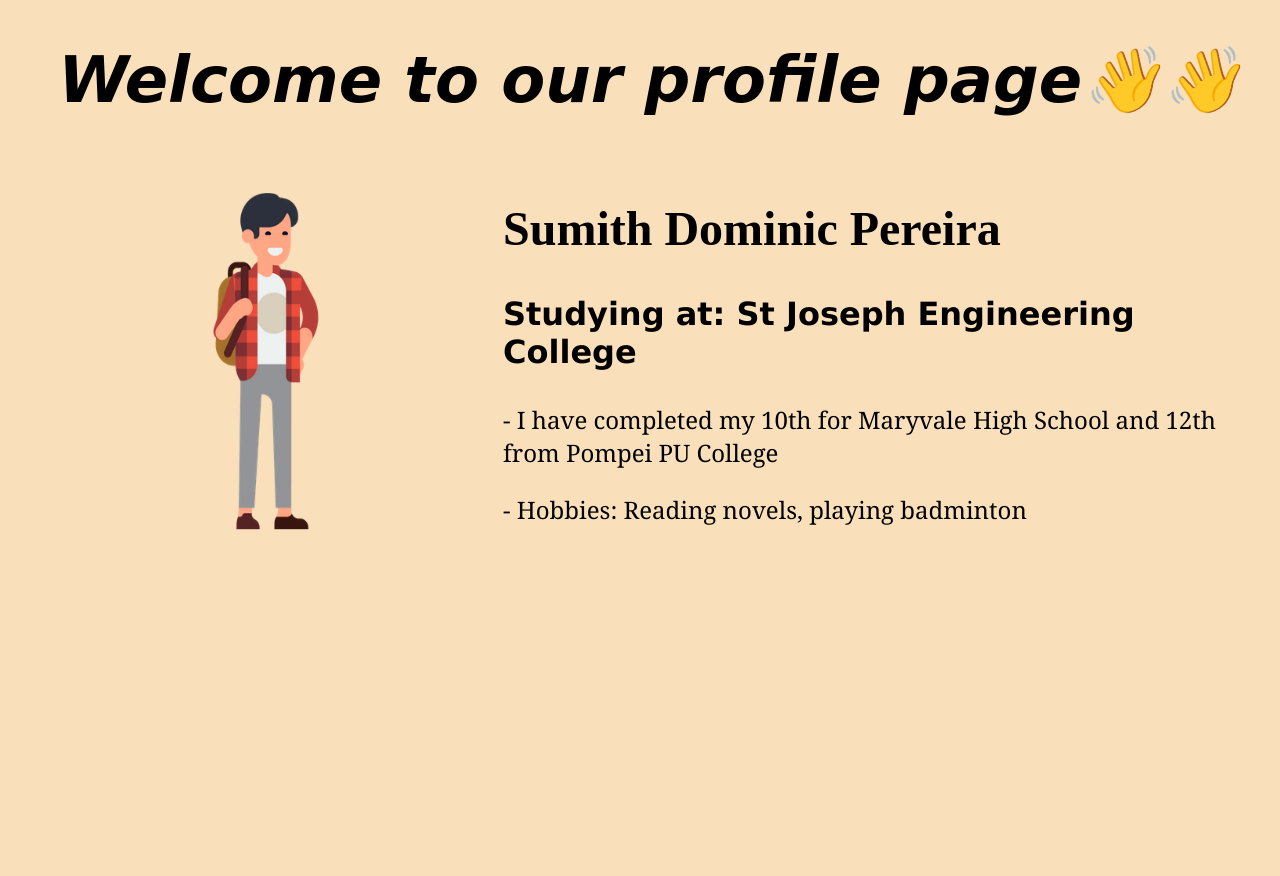
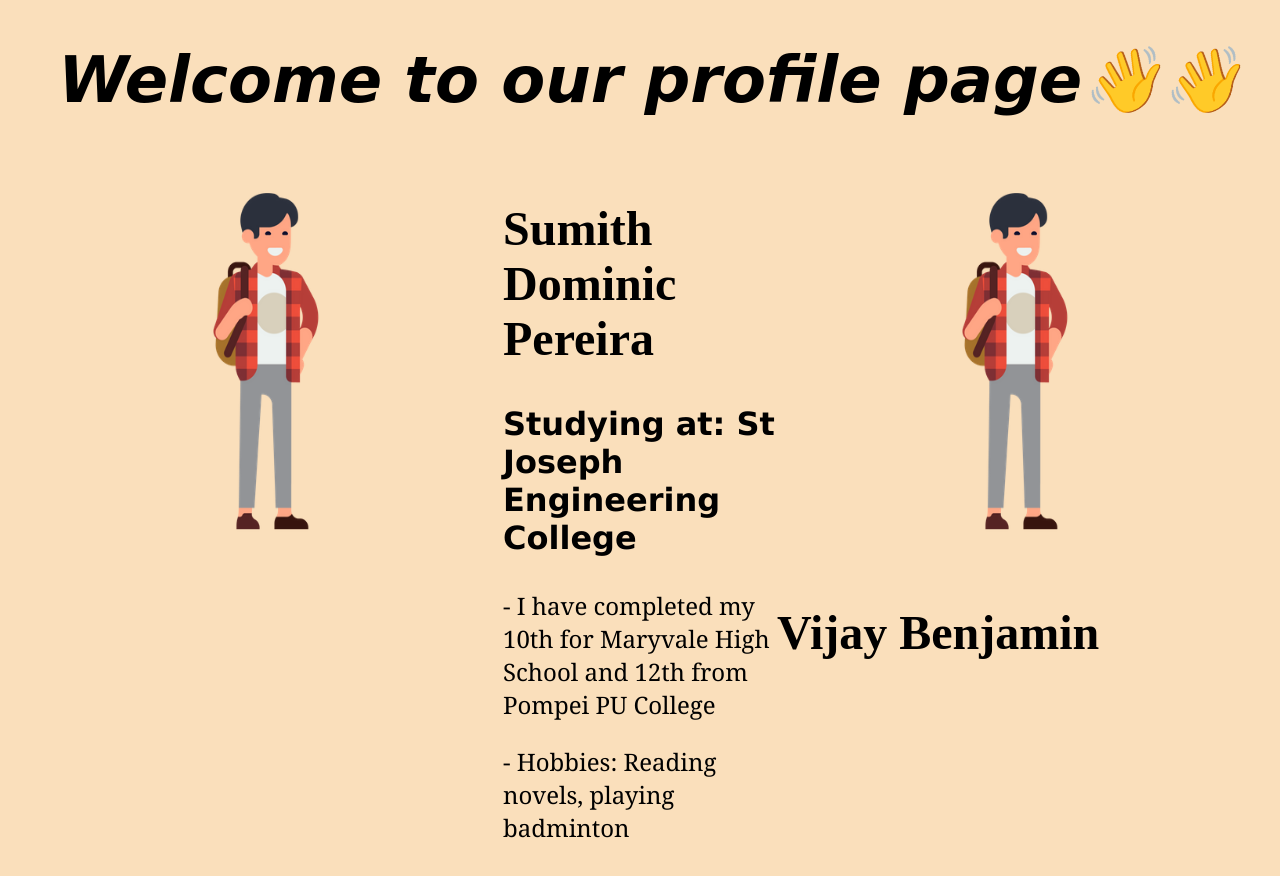
Before and after one commit to sumith0707/gitproject, a plain HTML site: page index.html in a window 1280 px wide. Before the commit the page ends 800 px from the top, so only its background shows below. Drawn offline with Linux system fonts and the light colour scheme.

Commit message:
added name vijay successfully

```diff
--- a/index.html
+++ b/index.html
@@ -16,6 +16,11 @@
             <p>- I have completed my 10th for Maryvale High School and 12th from Pompei PU College</p>
             <p>- Hobbies: Reading novels, playing badminton</p>
         </div>
+    <div class="profile2">
+        <img src="img.png" alt="My photo">
+        <div>
+            <h2>Vijay Benjamin</h2>
+        </div>
     </div>
 </body>
 </html>
```
